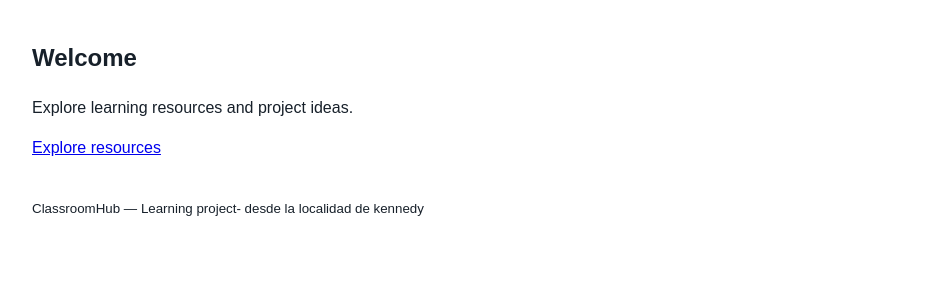
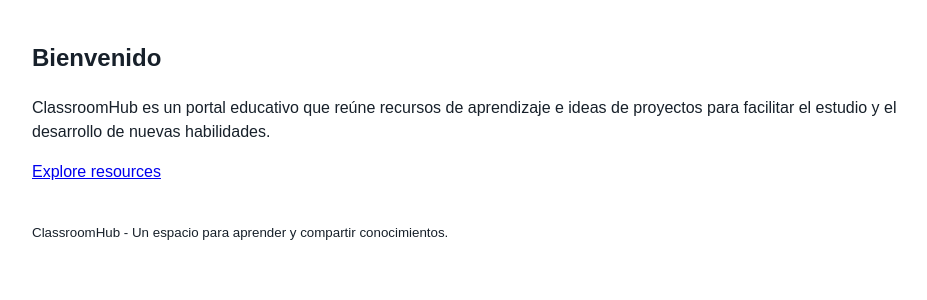
Before and after one commit to nanot20h-coder/python-explorar, a Django app: page / in a window 1280 px wide. Shown: the part 156-456 px from the top of the page, without its empty margins (158-1085 px from the left). Run offline with Django 5.2, Linux system fonts and the light colour scheme.

Commit message:
personalizacion la página de inicio y el pie de página

```diff
--- a/ClassroomHub/pages/templates/pages/base.html
+++ b/ClassroomHub/pages/templates/pages/base.html
@@ -48,7 +48,7 @@
     </main>
 
     <footer>
-        <small>ClassroomHub — Learning project- desde la localidad de kennedy</small>
+        <small>ClassroomHub - Un espacio para aprender y compartir conocimientos.</small>
     </footer>
 </body>
 </html>
--- a/ClassroomHub/pages/templates/pages/home.html
+++ b/ClassroomHub/pages/templates/pages/home.html
@@ -3,8 +3,10 @@
 {% block title %}Home | ClassroomHub{% endblock %}
 
 {% block content %}
-    <h2>Welcome</h2>
-    <p>{{ welcome_message }}</p>
+    <h2>Bienvenido </h2>
+    <p> ClassroomHub es un portal educativo que reúne recursos de aprendizaje
+    e ideas de proyectos para facilitar el estudio y el desarrollo de
+    nuevas habilidades.</p>
     <p>
         <a href="{% url 'pages:resources' %}">
             Explore resources
```
